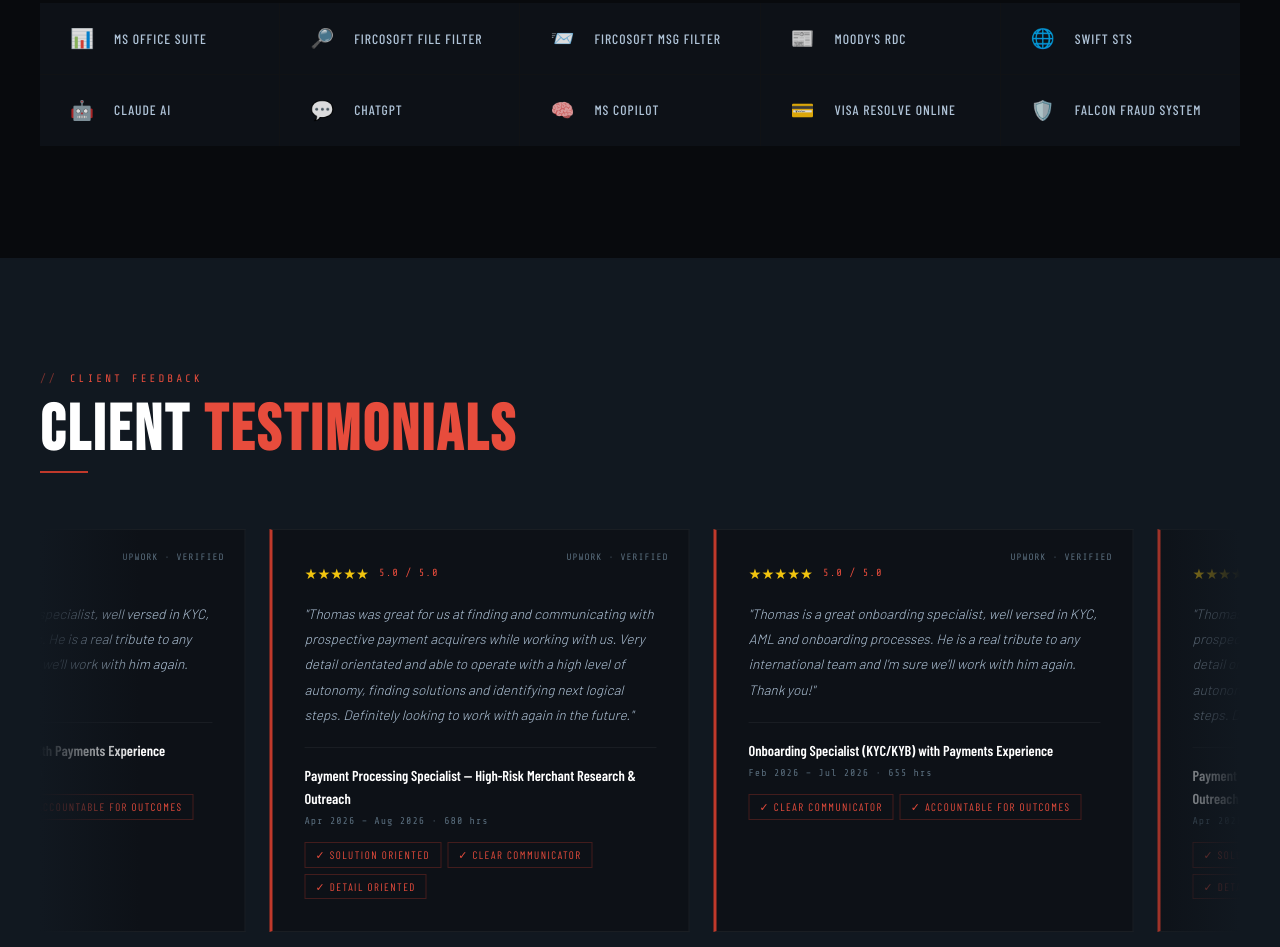
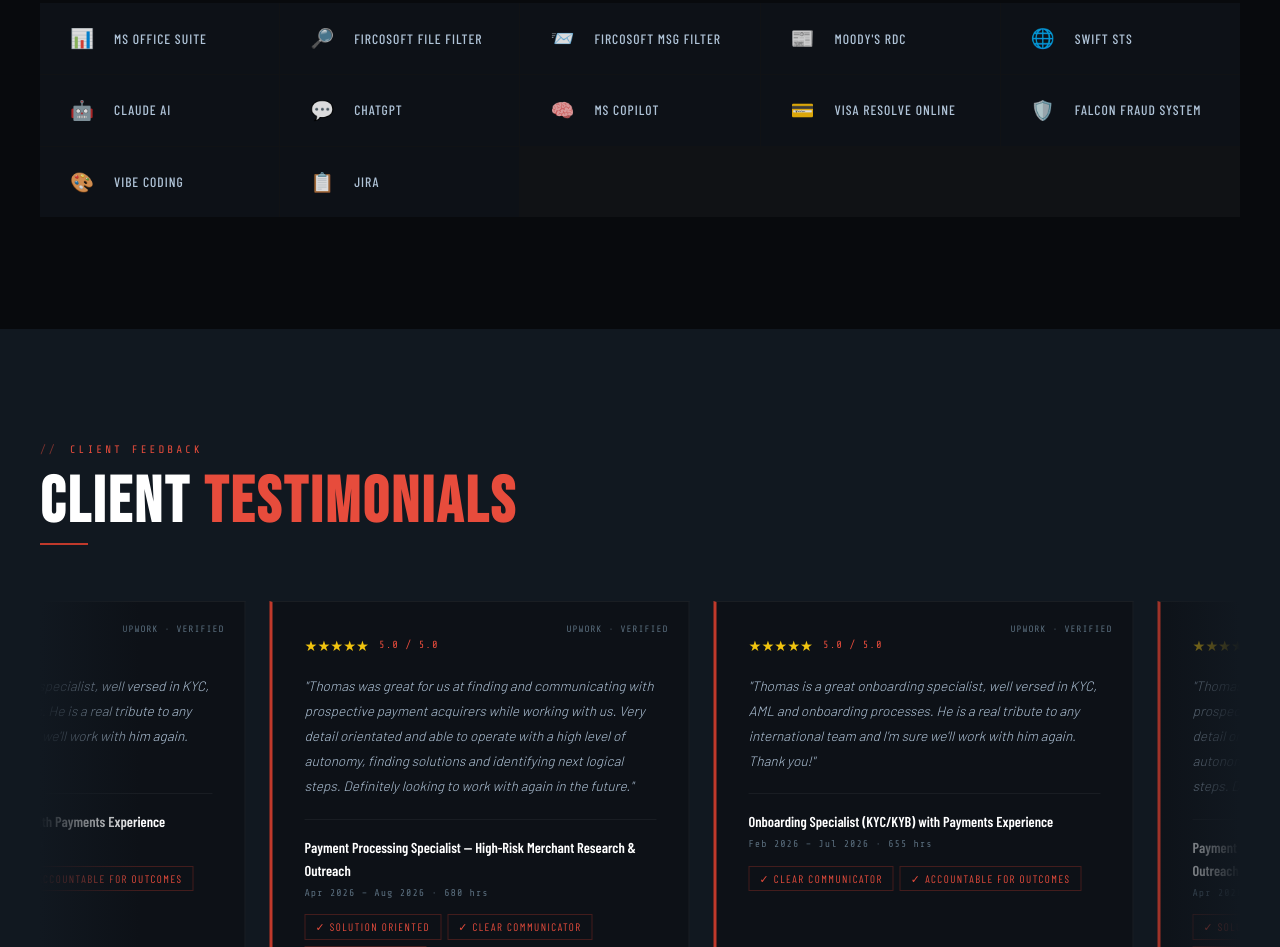
Before and after one commit to thomdolon-hue/thomas-walter-dolon-portfolio, a plain HTML site: page index.html in a window 1280 px wide. Shown: the part 4918-5865 px from the top of the page. Drawn offline with nearby package versions, Linux system fonts and the light colour scheme.

Commit message:
Add new skill cards for Vibe Coding and Jira

```diff
--- a/index.html
+++ b/index.html
@@ -446,6 +446,8 @@
       <div class="skill-card"><div class="skill-icon">🧠</div><div class="skill-name">MS Copilot</div></div>
       <div class="skill-card"><div class="skill-icon">💳</div><div class="skill-name">Visa Resolve Online</div></div>
       <div class="skill-card"><div class="skill-icon">🛡️</div><div class="skill-name">Falcon Fraud System</div></div>
+      <div class="skill-card"><div class="skill-icon">🎨</div><div class="skill-name">Vibe Coding</div></div>
+      <div class="skill-card"><div class="skill-icon">📋</div><div class="skill-name">Jira</div></div>
     </div>
   </div>
 </section>
```
